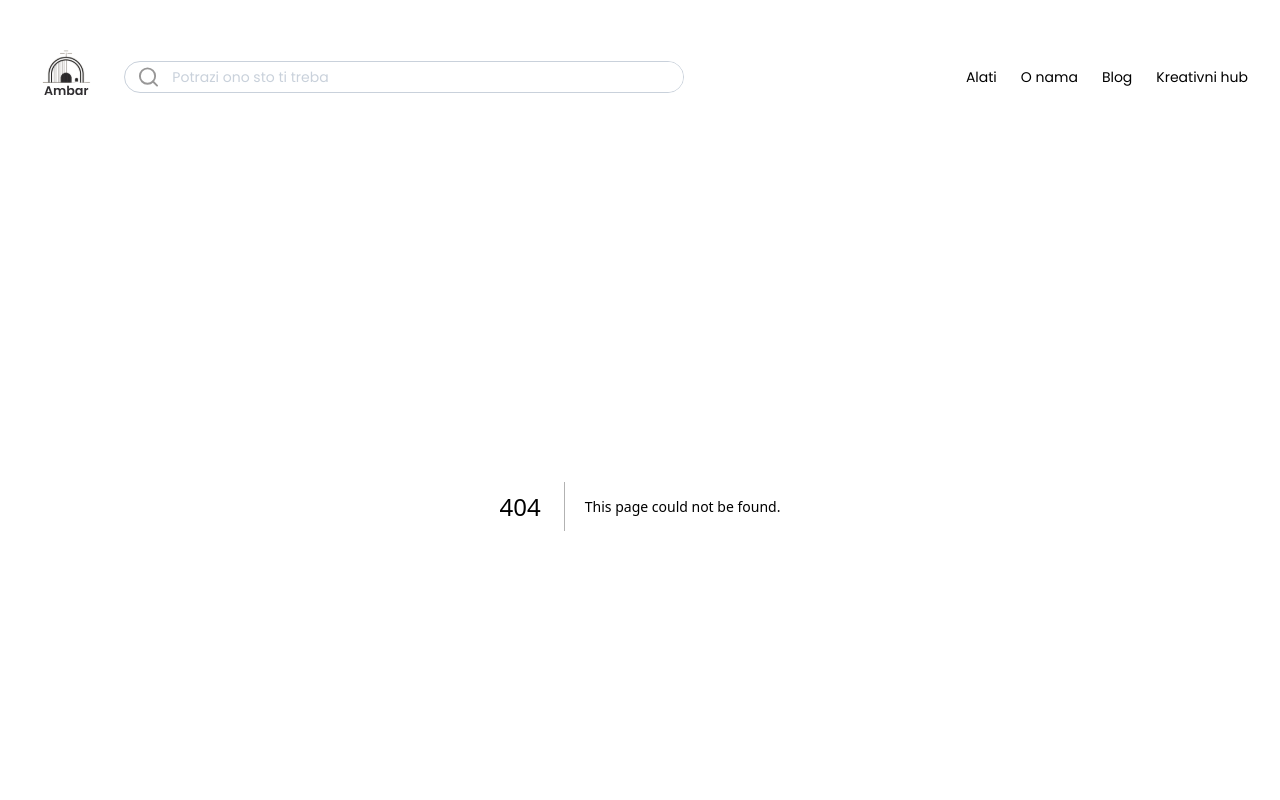
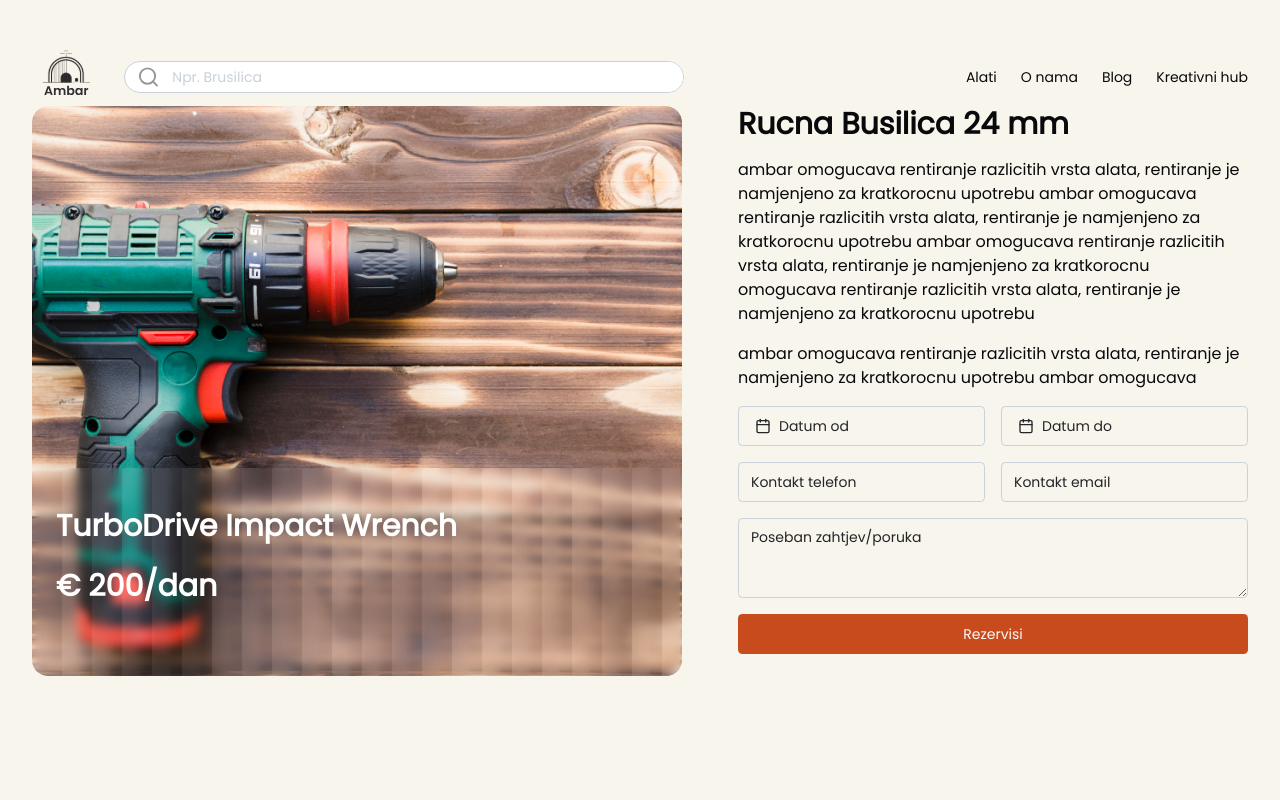
Before and after one commit to D-e-D-a/Ambar, a Next.js app: page /tools/1 in a window 1280 px wide. Before the commit this address had no page. Shown: the top 800 px of the page. Built offline with nearby package versions, Linux system fonts and the light colour scheme.

Commit message:
add/single tool page

```diff
--- a/src/app/globals.css
+++ b/src/app/globals.css
@@ -36,11 +36,11 @@
   }
 }
 
-@media screen and (max-width: 430px) {
+/* @media screen and (max-width: 430px) {
   .hide-placeholder::placeholder {
     @apply invisible;
   }
-}
+} */
 
 .glass {
 background: rgba(255, 255, 255, 0.05);
--- /dev/null
+++ b/src/app/tools/[tool]/page.tsx
@@ -0,0 +1,36 @@
+'use client';
+import BigCard from '@/components/BigCard';
+import ReservationForm from '@/components/ReservationForm';
+import React from 'react';
+
+const page = ({ params }: { params: any }) => {
+  console.log('🚀 ~ page ~ params:', params);
+
+  return (
+    <div className="flex justify-between w-full gap-14">
+      <BigCard
+        img="/busilica.png"
+        cardTitle="TurboDrive Impact Wrench"
+        price={200}
+        frameCount={35}
+      />
+      <div className="max-w-[510px] flex flex-col gap-4">
+        <h1 className="text-xl md:text-3xl font-semibold">Rucna Busilica 24 mm</h1>
+        <p>
+          ambar omogucava rentiranje razlicitih vrsta alata, rentiranje je namjenjeno za kratkorocnu
+          upotrebu ambar omogucava rentiranje razlicitih vrsta alata, rentiranje je namjenjeno za
+          kratkorocnu upotrebu ambar omogucava rentiranje razlicitih vrsta alata, rentiranje je
+          namjenjeno za kratkorocnu omogucava rentiranje razlicitih vrsta alata, rentiranje je
+          namjenjeno za kratkorocnu upotrebu
+        </p>
+        <p>
+          ambar omogucava rentiranje razlicitih vrsta alata, rentiranje je namjenjeno za kratkorocnu
+          upotrebu ambar omogucava
+        </p>
+        <ReservationForm />
+      </div>
+    </div>
+  );
+};
+
+export default page;
--- a/src/app/tools/page.tsx
+++ b/src/app/tools/page.tsx
@@ -21,6 +21,7 @@ export default function page() {
           description: 'Rucna busilica sa dodacima za srafljenje i busenje',
           place: 'Podgorica',
           price: 200,
+          link: '/drills',
         },
         {
           id: 2,
@@ -30,6 +31,7 @@ export default function page() {
           description: 'Rucna busilica sa dodacima za srafljenje i busenje',
           place: 'Podgorica',
           price: 200,
+          link: '/drills/pro-drill',
         },
         {
           id: 3,
@@ -39,6 +41,7 @@ export default function page() {
           description: 'Rucna busilica sa dodacima za srafljenje i busenje',
           place: 'Podgorica',
           price: 200,
+          link: '/drills/power-pro-drill',
         },
       ],
     },
@@ -53,6 +56,7 @@ export default function page() {
           description: 'Rucna busilica sa dodacima za srafljenje i busenje',
           place: 'Podgorica',
           price: 200,
+          link: '/wrenches/turbodrive-impact-wrench',
         },
         // Add more wrench items as needed
       ],
@@ -65,13 +69,13 @@ export default function page() {
   ];
 
   return (
-    <Suspense fallback={<div className='text-center'>Loading...</div>}>
+    <Suspense fallback={<div className="text-center">Loading...</div>}>
       <main className=" overflow-hidden space-y-8 mt-11">
         <div className="text-secondary max-w-[490px]">
           <h2 className="text-xl md:text-3xl  font-semibold">Rentiraj sve potrebne alate</h2>
           <p className="text-base">
-          ambar omogucava rentiranje razlicitih vrsta alata, rentiranje je namjenjeno za kratkorocnu
-          upotrebu
+            ambar omogucava rentiranje razlicitih vrsta alata, rentiranje je namjenjeno za
+            kratkorocnu upotrebu
           </p>
         </div>
         <div className="flex flex-col-reverse md:flex-row justify-between items-center gap-4">
--- a/src/components/AllTools.tsx
+++ b/src/components/AllTools.tsx
@@ -4,6 +4,7 @@ import { Each } from './Each';
 import { cardsProps } from '@/app/tools/page';
 import { useSearchParams } from 'next/navigation';
 import SmallCard from './SmallCard';
+import { link } from 'fs';
 
 interface AllToolsProps {
   cards: cardsProps[];
@@ -31,7 +32,7 @@ const AllTools = ({ cards }: AllToolsProps) => {
           <Each
             className="flex flex-wrap gap-5 justify-center md:justify-between items-center "
             of={card.items}
-            render={(item) => <SmallCard {...item} />}
+            render={(item) => <SmallCard {...item } link={`tools/${item.link}&id=${item.title}`} />}
           />
         ) : null
       }
--- /dev/null
+++ b/src/components/DatePicker.tsx
@@ -0,0 +1,33 @@
+'use client';
+
+import { useState } from 'react';
+import { format } from 'date-fns';
+import { Calendar as CalendarIcon } from 'lucide-react';
+import { cn } from '@/lib/utils';
+import { Button } from '@/components/ui/button';
+import { Calendar } from '@/components/ui/calendar';
+import { Popover, PopoverContent, PopoverTrigger } from '@/components/ui/popover';
+
+export default function DatePicker({placeholder}: {placeholder?: string}) {
+  const [date, setDate] = useState<Date>();
+
+  return (
+    <Popover>
+      <PopoverTrigger asChild>
+        <Button
+          variant={'outline'}
+          className={cn(
+            'w-[280px] justify-start text-left font-normal',
+            !date && 'text-muted-foreground',
+          )}
+        >
+          <CalendarIcon className="mr-2 h-4 w-4" />
+          {date ? format(date, 'PPP') : <span>{`${placeholder}` || 'Select a date'}</span>}
+        </Button>
+      </PopoverTrigger>
+      <PopoverContent className="w-auto p-0">
+        <Calendar mode="single" selected={date} onSelect={setDate} initialFocus />
+      </PopoverContent>
+    </Popover>
+  );
+}
--- /dev/null
+++ b/src/components/ReservationForm.tsx
@@ -0,0 +1,21 @@
+import DatePicker from './DatePicker';
+import { Button } from './ui/button';
+import { Input } from './ui/input';
+import { Textarea } from './ui/textarea';
+
+export default function ReservationForm() {
+  return (
+    <div className="flex flex-col gap-4">
+      <div className="flex gap-4">
+        <DatePicker placeholder="Datum od" />
+        <DatePicker placeholder="Datum do" />
+      </div>
+      <div className="flex gap-4">
+        <Input placeholder="Kontakt telefon" />
+        <Input placeholder="Kontakt email" />
+      </div>
+      <Textarea placeholder="Poseban zahtjev/poruka" />
+      <Button className="w-full">Rezervisi</Button>
+    </div>
+  );
+}
--- a/src/components/SearchBar.tsx
+++ b/src/components/SearchBar.tsx
@@ -14,8 +14,8 @@ const SearchBar = ({ className }: { className?: string }) => {
       <Search className=" left-3 text-secondary-foreground " />
 
       <Input
-        placeholder="Potrazi ono sto ti treba"
-        className="hide-placeholder placeholder:text-input  text-normal bg-white border-none focus-visible:ring-0 focus-visible:ring-offset-0 text-secondary"
+        placeholder="Npr. Brusilica"
+        className=" placeholder:text-input  text-normal bg-white border-none focus-visible:ring-0 focus-visible:ring-offset-0 text-secondary"
       />
     </div>
   );
--- a/src/components/SmallCard.tsx
+++ b/src/components/SmallCard.tsx
@@ -10,8 +10,9 @@ import {
 import { cn } from '@/lib/utils';
 import Image from 'next/image';
 import { MapPin } from 'lucide-react';
-import { Button } from './ui/button';
+import { Button, buttonVariants } from './ui/button';
 import { SmallCardProps } from '@/lib/interfaces';
+import Link from 'next/link';
 
 const SmallCard = ({
   className,
@@ -21,6 +22,7 @@ const SmallCard = ({
   place,
   price,
   title,
+  link
 }: SmallCardProps) => {
   return (
     <Card
@@ -45,7 +47,7 @@ const SmallCard = ({
         </p>
       </CardContent>
       <CardFooter className="p-0 w-full">
-        <Button className="w-full">Rezervisi</Button>
+        <Link href={link} className={`${buttonVariants({ variant: 'default' })} w-full`}>Rezervisi</Link>
       </CardFooter>
     </Card>
   );
--- /dev/null
+++ b/src/components/ui/popover.tsx
@@ -0,0 +1,31 @@
+"use client"
+
+import * as React from "react"
+import * as PopoverPrimitive from "@radix-ui/react-popover"
+
+import { cn } from "@/lib/utils"
+
+const Popover = PopoverPrimitive.Root
+
+const PopoverTrigger = PopoverPrimitive.Trigger
+
+const PopoverContent = React.forwardRef<
+  React.ElementRef<typeof PopoverPrimitive.Content>,
+  React.ComponentPropsWithoutRef<typeof PopoverPrimitive.Content>
+>(({ className, align = "center", sideOffset = 4, ...props }, ref) => (
+  <PopoverPrimitive.Portal>
+    <PopoverPrimitive.Content
+      ref={ref}
+      align={align}
+      sideOffset={sideOffset}
+      className={cn(
+        "z-50 w-72 rounded-md border bg-popover p-4 text-popover-foreground shadow-md outline-none data-[state=open]:animate-in data-[state=closed]:animate-out data-[state=closed]:fade-out-0 data-[state=open]:fade-in-0 data-[state=closed]:zoom-out-95 data-[state=open]:zoom-in-95 data-[side=bottom]:slide-in-from-top-2 data-[side=left]:slide-in-from-right-2 data-[side=right]:slide-in-from-left-2 data-[side=top]:slide-in-from-bottom-2",
+        className
+      )}
+      {...props}
+    />
+  </PopoverPrimitive.Portal>
+))
+PopoverContent.displayName = PopoverPrimitive.Content.displayName
+
+export { Popover, PopoverTrigger, PopoverContent }
--- /dev/null
+++ b/src/components/ui/textarea.tsx
@@ -0,0 +1,24 @@
+import * as React from "react"
+
+import { cn } from "@/lib/utils"
+
+export interface TextareaProps
+  extends React.TextareaHTMLAttributes<HTMLTextAreaElement> {}
+
+const Textarea = React.forwardRef<HTMLTextAreaElement, TextareaProps>(
+  ({ className, ...props }, ref) => {
+    return (
+      <textarea
+        className={cn(
+          "flex min-h-[80px] w-full rounded-md border border-input bg-background px-3 py-2 text-sm ring-offset-background placeholder:text-muted-foreground focus-visible:outline-none focus-visible:ring-2 focus-visible:ring-ring focus-visible:ring-offset-2 disabled:cursor-not-allowed disabled:opacity-50",
+          className
+        )}
+        ref={ref}
+        {...props}
+      />
+    )
+  }
+)
+Textarea.displayName = "Textarea"
+
+export { Textarea }
--- a/src/lib/interfaces.ts
+++ b/src/lib/interfaces.ts
@@ -7,6 +7,7 @@ export interface SmallCardProps {
   description?: string;
   price?: number;
   place?: string;
+  link: string;
 }
 
 export interface BigCardProps {
```
Lines whose indentation alone changed are shown as unchanged.
